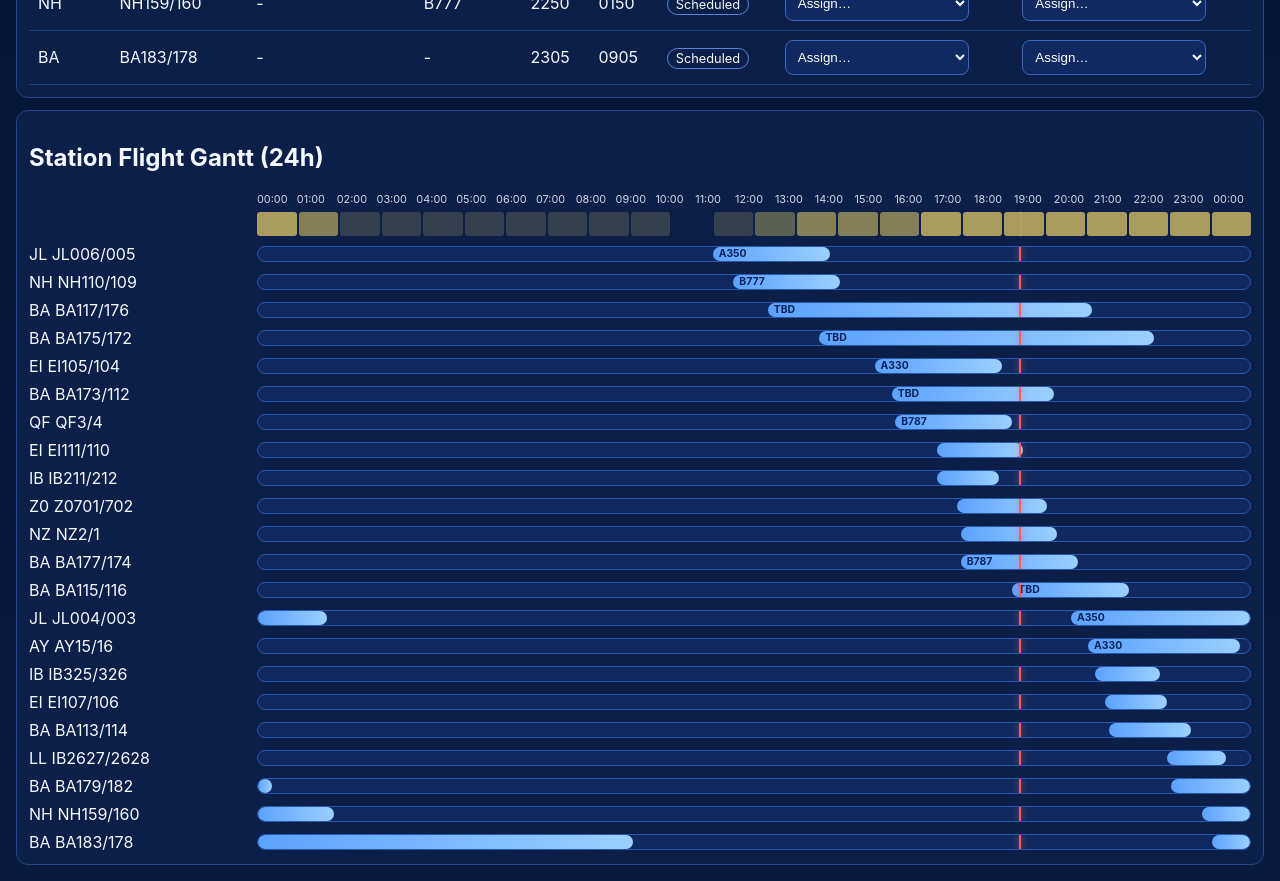
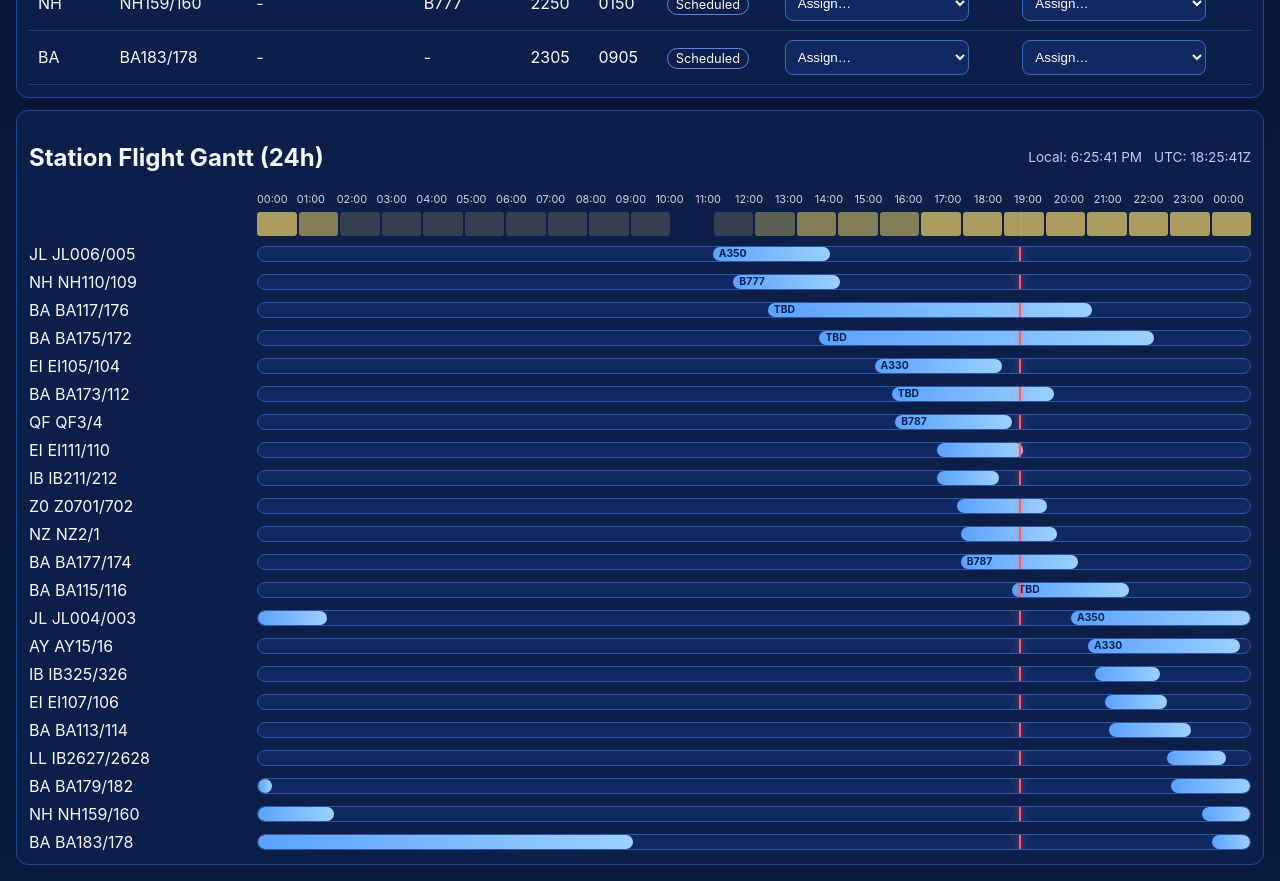
Before and after one commit to andrew-ibsen/jfk-ops-live-dashboard, a React (Vite) app: page / in a window 1280 px wide. Shown: the part 1540-2421 px from the top of the page. Built offline with nearby package versions, Linux system fonts and the light colour scheme.

Commit message:
chore(ui): show local and UTC clocks in gantt header

```diff
--- a/src/App.css
+++ b/src/App.css
@@ -2,6 +2,8 @@
 body{margin:0;background:linear-gradient(180deg,#06122c,#081a3e);color:#f5f8ff;font-family:Inter,Segoe UI,sans-serif}
 .page{max-width:1500px;margin:0 auto;padding:16px;display:grid;gap:12px}
 header h1{margin:0}.panel{background:#0b1f49;border:1px solid #21478e;border-radius:12px;padding:12px}
+.ganttHeader{display:flex;justify-content:space-between;align-items:center;gap:12px;flex-wrap:wrap}
+.ganttClocks{display:flex;gap:12px;font-size:.85rem;color:#b9cdf7}
 .uploads{display:grid;grid-template-columns:1fr 1fr 1fr auto;gap:10px;align-items:end}
 .uploads label{display:grid;gap:6px;font-size:.9rem}
 input,select,button,textarea{background:#102a61;color:#fff;border:1px solid #3a67bf;border-radius:8px;padding:8px}
--- a/src/App.tsx
+++ b/src/App.tsx
@@ -356,7 +356,13 @@
       </section>
 
       <section className="panel">
-        <h2>Station Flight Gantt (24h)</h2>
+        <div className="ganttHeader">
+          <h2>Station Flight Gantt (24h)</h2>
+          <div className="ganttClocks">
+            <span>Local: {clock.toLocaleTimeString()}</span>
+            <span>UTC: {clock.toUTCString().split(' ')[4]}Z</span>
+          </div>
+        </div>
         <div className="scaleWrap">
           <span className="scaleLabelPad" />
           <div className="scale">
```
